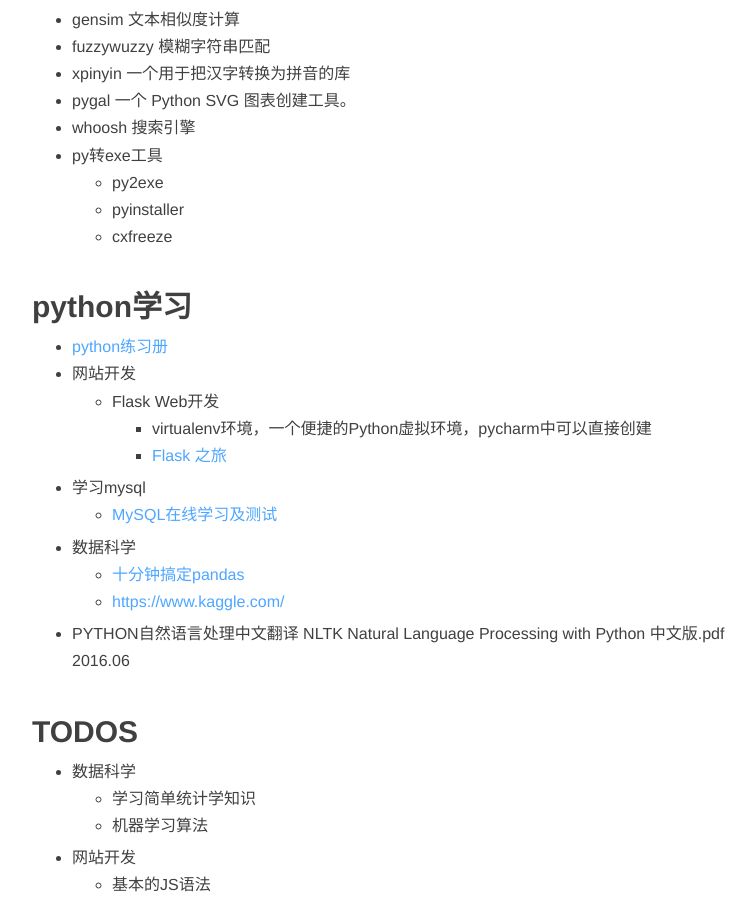
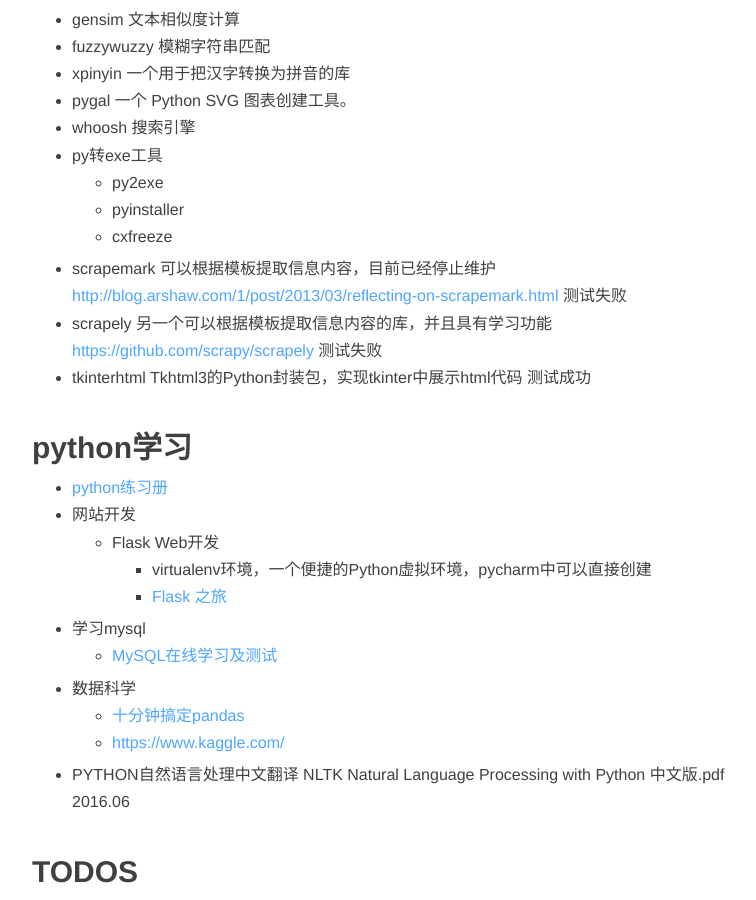
Before and after one commit to KevinBean/KevinBean.github.io.old, a Jekyll site: the page built from _posts/2016-06-26-Project626-a-python-developer.md, in a window 1280 px wide and 900 px high, scrolled down 1082 px. Shown: the whole window, without its empty margins (233-989 px from the left). Built offline with Jekyll 4.4.1, drawn with Linux system fonts in a browser that asks for light colours; nearby versions of some CDN libraries; comment, search, counter and statistics services are not loaded.

Commit message:
更新新工具
- scrapemark 可以根据模板提取信息内容，目前已经停止维护
[http://blog.arshaw.com/1/post/2013/03/reflecting-on-scrapemark.html][4]
 测试失败
- scrapely 另一个可以根据模板提取信息内容的库，并且具有学习功能
[https://github.com/scrapy/scrapely][5] 测试失败
- tkinterhtml Tkhtml3的Python封装包，实现tkinter中展示html代码 测试成功

```diff
--- a/_posts/2016-06-26-Project626-a-python-developer.md
+++ b/_posts/2016-06-26-Project626-a-python-developer.md
@@ -36,21 +36,24 @@
 	- py2exe
 	- pyinstaller
 	- cxfreeze
+- scrapemark 可以根据模板提取信息内容，目前已经停止维护 [http://blog.arshaw.com/1/post/2013/03/reflecting-on-scrapemark.html][4] 测试失败
+- scrapely 另一个可以根据模板提取信息内容的库，并且具有学习功能 [https://github.com/scrapy/scrapely][5] 测试失败
+- tkinterhtml Tkhtml3的Python封装包，实现tkinter中展示html代码 测试成功
 
 
 
 
 ## python学习
-- [python练习册][4]
+- [python练习册][6]
 - 网站开发
 	- Flask Web开发
 		- virtualenv环境，一个便捷的Python虚拟环境，pycharm中可以直接创建
-		- [Flask 之旅][5]
+		- [Flask 之旅][7]
 - 学习mysql
-	- [MySQL在线学习及测试][6]
+	- [MySQL在线学习及测试][8]
 - 数据科学
-	- [十分钟搞定pandas][7]
-	- [https://www.kaggle.com/][8]
+	- [十分钟搞定pandas][9]
+	- [https://www.kaggle.com/][10]
 - PYTHON自然语言处理中文翻译 NLTK Natural Language Processing with Python 中文版.pdf 2016.06
 
 ## TODOS
```
Also changed, not shown: other parts of _posts/2016-06-26-Project626-a-python-developer.md (+7 -5 lines).
